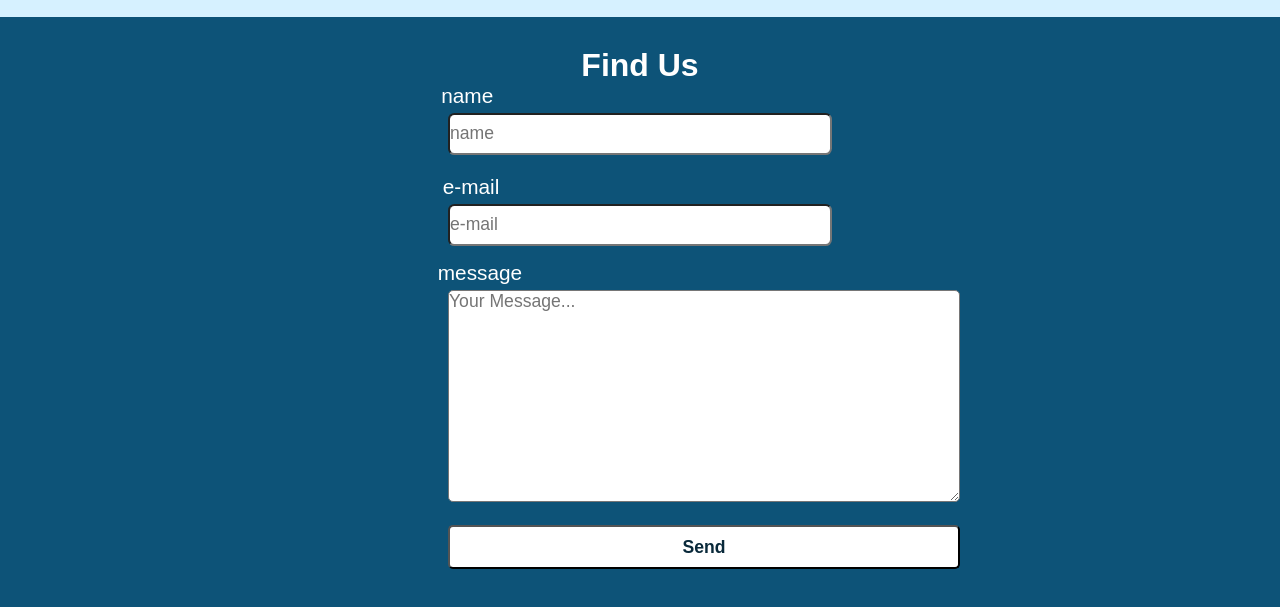
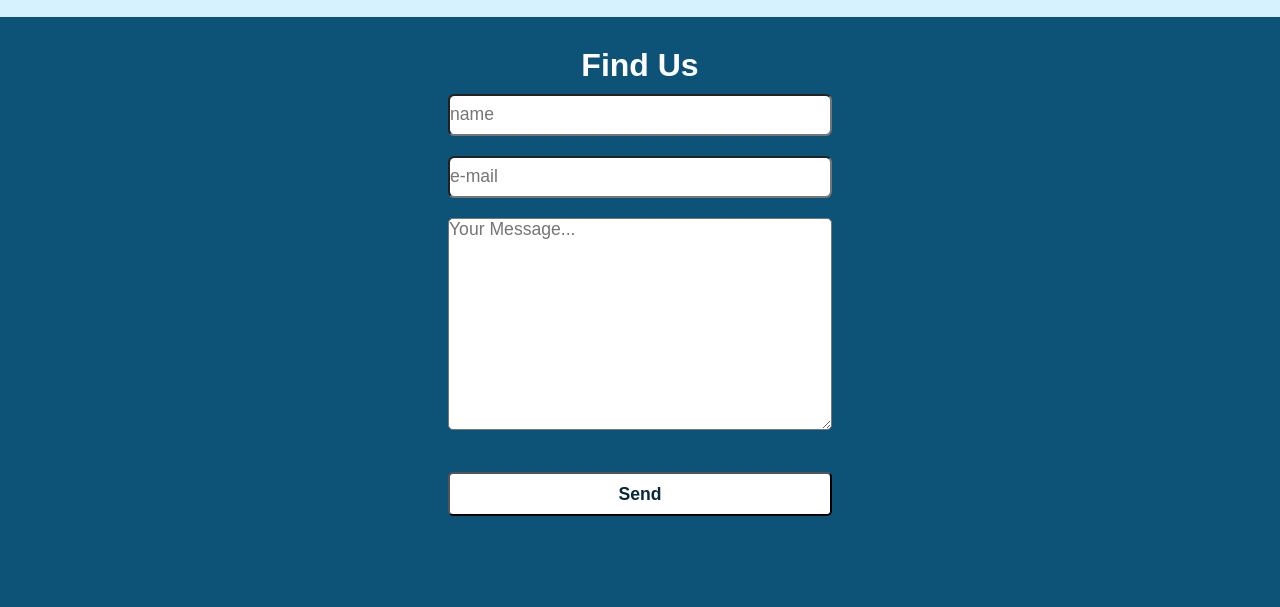
Before and after one commit to MaliBYK/MaraskliDeveloperlarYTWebsite, a plain HTML site: page index.html in a window 1280 px wide. Shown: the part 1994-2601 px from the top of the page. Drawn offline with Linux system fonts and the light colour scheme; a web font is replaced by a local one.

Commit message:
footer changed

```diff
--- a/css/main.css
+++ b/css/main.css
@@ -141,7 +141,7 @@ header a:hover{
     width: 30vw;
     height: 2.4em;
     border-radius: 0.4rem;
-    margin: 5px auto;
+    margin: 10px auto;
 }
 .footer-form label{
     color: white;
@@ -152,33 +152,22 @@ header a:hover{
 
 #message {
     font-size:1.1em;
-    width: 40vw;
-    margin: 5px auto;
+    width: 30vw;
+    margin: 10px auto;
     position: relative;
-    left: 5vw;
+
     border-radius: 5px;
 
 }
-.name-label{
-    right: 13.5vw;
-}
-.email-label{
-    margin-top: 15px;
-    right: 13.2vw;
-}
-.message-label{
-    margin-top: 10px;
-    right: 12.5vw;
-}
 
 .submit-btn{
-    width: 40vw;
-    margin: 1.15rem auto;
+    width: 30vw;
+    margin: 2rem auto;
     height: 2.5em;
     border-radius: 5px;
     font-size: 1.1rem;
     position: relative;
-    left: 5%;
+
     background-color: white;
     color: #09293a;
     font-weight: bold;
--- a/index.html
+++ b/index.html
@@ -74,13 +74,13 @@
             <form class="footer-form" action="">
                 <h2 class="footer-header">Find Us</h2>
 
-                <label for="user-name" class="name-label">name</label>
+                <!-- <label for="user-name" class="name-label">name</label> -->
                 <input type="text" id="user-name" placeholder="name">
 
-                <label for="email" class="email-label">e-mail</label>
+                <!-- <label for="email" class="email-label">e-mail</label> -->
                 <input type="email" name="email" id="email" placeholder="e-mail">
 
-                <label for="message" class="message-label">message</label>
+                <!-- <label for="message" class="message-label">message</label> -->
                 <textarea name="message" id="message" cols="30" rows="10" placeholder="Your Message..."></textarea>
 
                 <input type="button" class="submit-btn" value="Send">
```
